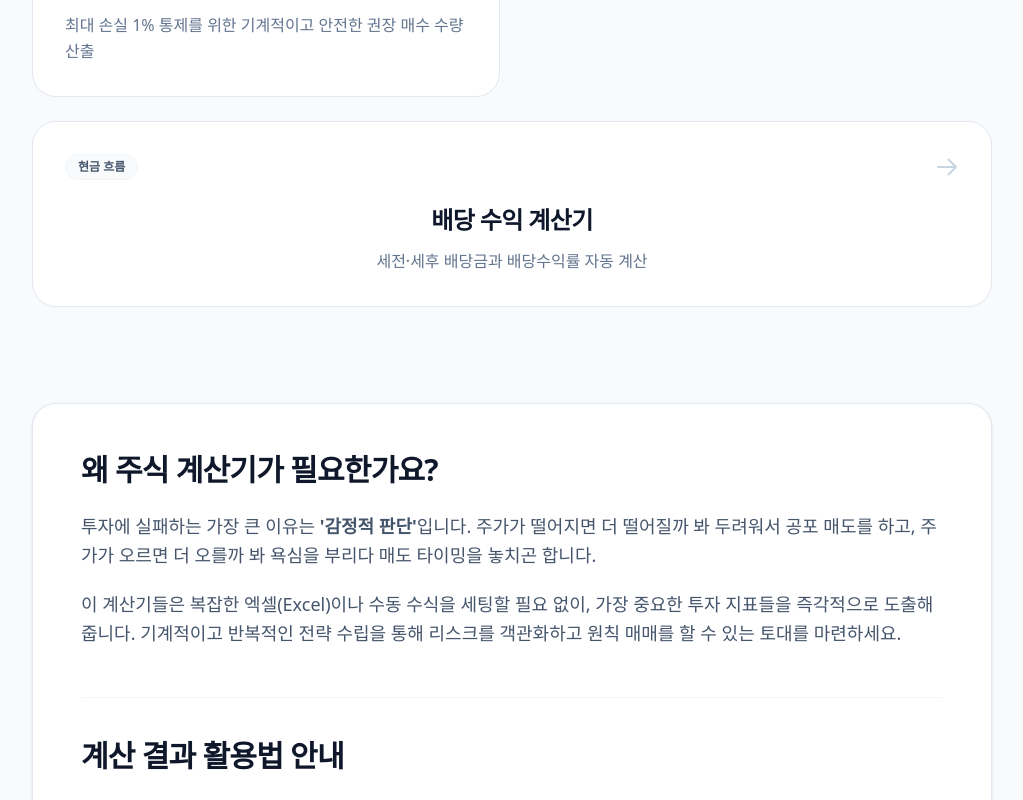
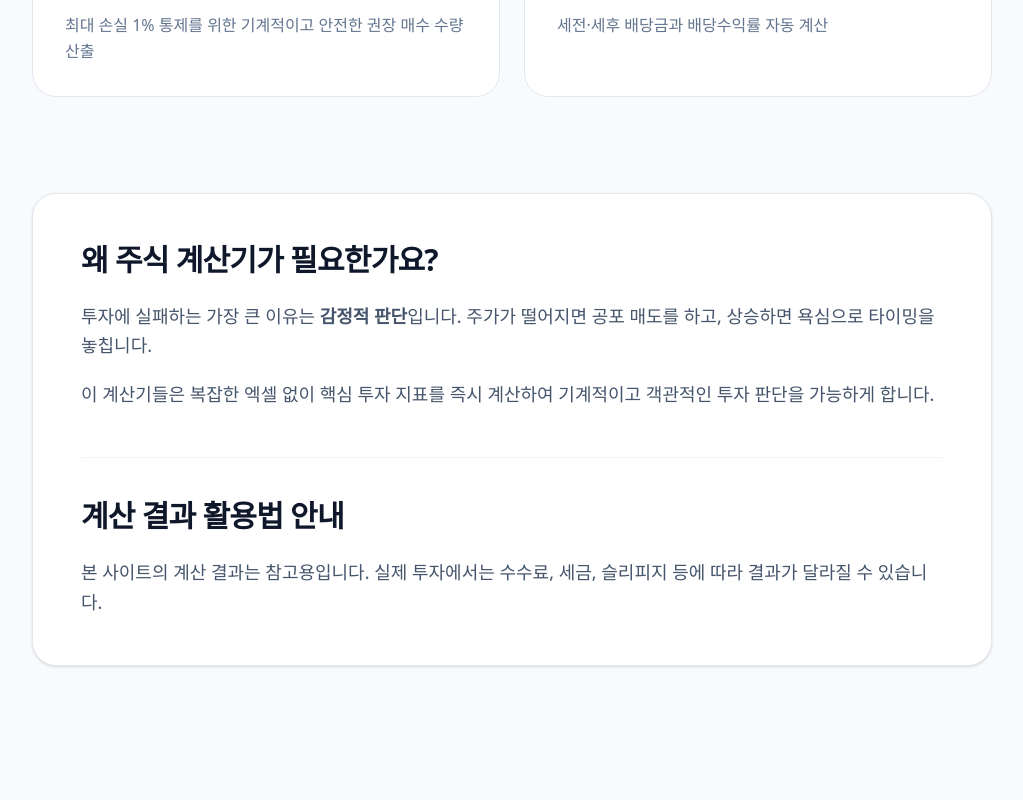
Before and after one commit to YG-coder/stock-calculator, a Next.js app: page / in a window 1280 px wide. Shown: the part 1480-2280 px from the top of the page, without its empty margins (128-1151 px from the left). Built offline with nearby package versions, Linux system fonts and the light colour scheme.

Commit message:
UI 개선: 메인 페이지 계산기 카드 레이아웃 수정 (홀수 개수일 때만 마지막 카드 전체 너비 적용)

```diff
--- a/src/app/page.tsx
+++ b/src/app/page.tsx
@@ -1,63 +1,93 @@
 import { Metadata } from "next";
 import Link from "next/link";
+import { CALCULATORS } from "@/lib/constants";
 import { PageHeader, SectionCard, Article } from "@/components/ui/Shared";
 
 export const metadata: Metadata = {
-  title: "주식 계산기 모음 | 평단가, 손절가, 물타기, 수익률 자동 계산",
+  title: "주식 계산기 모음 | 평단가, 손절가, 수익률 자동 계산",
   description:
     "주식 계산기 사이트로 평단가, 수익률, 손절가, 목표가 계산 기능을 제공하여 투자 판단을 돕는 금융 계산 도구입니다.",
   keywords: [
-    "주식 계산기", "평단가 계산기", "수익률 계산기", "손절가 계산기", "물타기 계산기", "주식 계산기 모음"
+    "주식 계산기",
+    "평단가 계산기",
+    "수익률 계산기",
+    "손절가 계산기",
+    "물타기 계산기",
+    "주식 계산기 모음",
   ],
   openGraph: {
     title: "주식 계산기 모음 | 투자 필수 툴 허브",
-    description: "주식 투자 전 감정을 배제한 기계적 전략 수립을 돕습니다. 빠르고 정확한 증권 계산기 7종을 무료로 이용하세요.",
+    description:
+      "주식 투자 전 감정을 배제한 기계적 전략 수립을 돕습니다. 빠르고 정확한 주식 계산기 8종을 무료로 이용하세요.",
     type: "website",
   },
 };
 
-import { CALCULATORS } from "@/lib/constants";
-
 export default function HomePage() {
-
   return (
     <main className="min-h-screen bg-slate-50 text-slate-900 selection:bg-slate-200 selection:text-slate-900 pb-20">
+
+      {/* Hero Section */}
       <section className="bg-white border-b border-slate-200">
-        <div className="mx-auto max-w-5xl px-6 py-20 md:px-8 md:py-32 text-center text-balance flex flex-col items-center">
+        <div className="mx-auto max-w-5xl px-6 py-20 md:px-8 md:py-32 text-center flex flex-col items-center">
           <span className="inline-flex rounded-full bg-slate-100 px-4 py-1.5 text-[13px] font-semibold text-slate-600 tracking-wider uppercase mb-6 shadow-sm border border-slate-200">
             당신의 자산을 지키는 필수 금융 툴
           </span>
+
           <h1 className="text-4xl sm:text-5xl md:text-6xl lg:text-7xl font-extrabold tracking-tight text-slate-900">
-            다양한 투자 계산을<br className="hidden sm:block" /> 간편하게 확인하세요.
+            다양한 투자 계산을
+            <br className="hidden sm:block" />
+            간편하게 확인하세요.
           </h1>
+
           <p className="mt-8 max-w-2xl text-lg sm:text-xl leading-relaxed text-slate-500">
-            평단가, 수익률, 손절가 등 다양한 투자 계산을 간편하게 확인할 수 있습니다. 투자 판단을 위한 참고 도구로 활용해보세요.
+            평단가, 수익률, 손절가 등 다양한 투자 계산을 간편하게 확인할 수 있습니다.
+            투자 판단을 위한 참고 도구로 활용해보세요.
           </p>
         </div>
       </section>
 
+      {/* Calculator Grid */}
       <div className="mx-auto max-w-5xl px-6 py-16 md:px-8">
-        {/* Calculator Grid */}
         <section className="grid gap-6 sm:grid-cols-2 lg:grid-cols-2 mb-24">
           {CALCULATORS.map((calc, idx) => (
             <Link
               key={calc.href}
               href={calc.href}
-              className={`group flex flex-col justify-start rounded-[24px] bg-white p-8 border border-slate-200 transition-all duration-200 hover:-translate-y-1 hover:shadow-lg hover:border-slate-300 ${idx === CALCULATORS.length - 1 ? 'sm:col-span-2 lg:col-span-2 text-center items-center' : ''}`}
+              className={`group flex flex-col justify-start rounded-[24px] bg-white p-8 border border-slate-200 transition-all duration-200 hover:-translate-y-1 hover:shadow-lg hover:border-slate-300 ${CALCULATORS.length % 2 === 1 && idx === CALCULATORS.length - 1
+                  ? "sm:col-span-2 lg:col-span-2 text-center items-center"
+                  : ""
+                }`}
             >
+              {/* Badge + Arrow */}
               <div className="flex w-full items-center justify-between mb-6">
                 <span className="inline-flex rounded-full bg-slate-50 border border-slate-100 px-3 py-1 text-xs font-semibold text-slate-600">
                   {calc.badge}
                 </span>
+
                 <span className="text-slate-300 group-hover:text-slate-400 group-hover:translate-x-1 transition-transform">
-                  <svg className="w-6 h-6" fill="none" viewBox="0 0 24 24" strokeWidth="2" stroke="currentColor">
-                    <path strokeLinecap="round" strokeLinejoin="round" d="M13.5 4.5 21 12m0 0-7.5 7.5M21 12H3" />
+                  <svg
+                    className="w-6 h-6"
+                    fill="none"
+                    viewBox="0 0 24 24"
+                    strokeWidth="2"
+                    stroke="currentColor"
+                  >
+                    <path
+                      strokeLinecap="round"
+                      strokeLinejoin="round"
+                      d="M13.5 4.5 21 12m0 0-7.5 7.5M21 12H3"
+                    />
                   </svg>
                 </span>
               </div>
+
+              {/* Title */}
               <h2 className="text-2xl font-bold text-slate-900 tracking-tight group-hover:text-slate-800 mb-3">
                 {calc.title}
               </h2>
+
+              {/* Description */}
               <p className="text-base text-slate-500 leading-relaxed font-medium">
                 {calc.desc}
               </p>
@@ -65,21 +95,23 @@ export default function HomePage() {
           ))}
         </section>
 
-        {/* Global SEO Info */}
+        {/* SEO Content */}
         <SectionCard>
           <Article title="왜 주식 계산기가 필요한가요?">
             <p>
-              투자에 실패하는 가장 큰 이유는 <strong>'감정적 판단'</strong>입니다. 주가가 떨어지면 더 떨어질까 봐 두려워서 공포 매도를 하고, 주가가 오르면 더 오를까 봐 욕심을 부리다 매도 타이밍을 놓치곤 합니다.
+              투자에 실패하는 가장 큰 이유는 <strong>감정적 판단</strong>입니다.
+              주가가 떨어지면 공포 매도를 하고, 상승하면 욕심으로 타이밍을 놓칩니다.
             </p>
             <p>
-              이 계산기들은 복잡한 엑셀(Excel)이나 수동 수식을 세팅할 필요 없이, 가장 중요한 투자 지표들을 즉각적으로 도출해 줍니다.
-              기계적이고 반복적인 전략 수립을 통해 리스크를 객관화하고 원칙 매매를 할 수 있는 토대를 마련하세요.
+              이 계산기들은 복잡한 엑셀 없이 핵심 투자 지표를 즉시 계산하여
+              기계적이고 객관적인 투자 판단을 가능하게 합니다.
             </p>
           </Article>
 
           <Article title="계산 결과 활용법 안내">
             <p>
-              본 사이트에서 제공해 드리는 모든 결괏값은 기초 수학 식에 기반한 참조용 수치입니다. 실제 국내외 증권사 계좌에서 매매하실 때는 <strong>실 거래 수수료, 제세공과금, 시장의 슬리피지(호가 공백)</strong> 등에 따라 표기되는 숫자와 소폭 달라질 수 있으므로 언제나 보수적으로 투자 결정을 내리시길 권장합니다.
+              본 사이트의 계산 결과는 참고용입니다.
+              실제 투자에서는 수수료, 세금, 슬리피지 등에 따라 결과가 달라질 수 있습니다.
             </p>
           </Article>
         </SectionCard>
```
Also changed, not shown: 1 other file (tests, documents, lock files or other folders).
